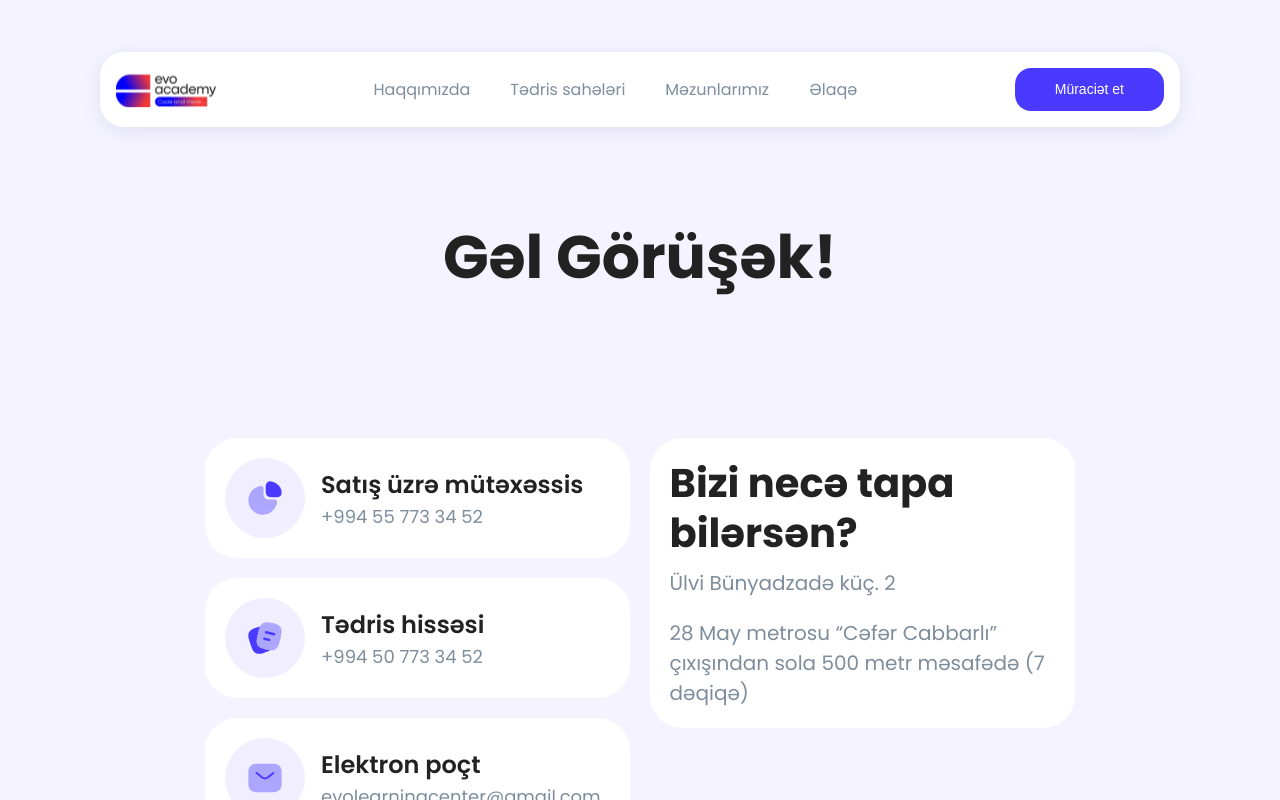
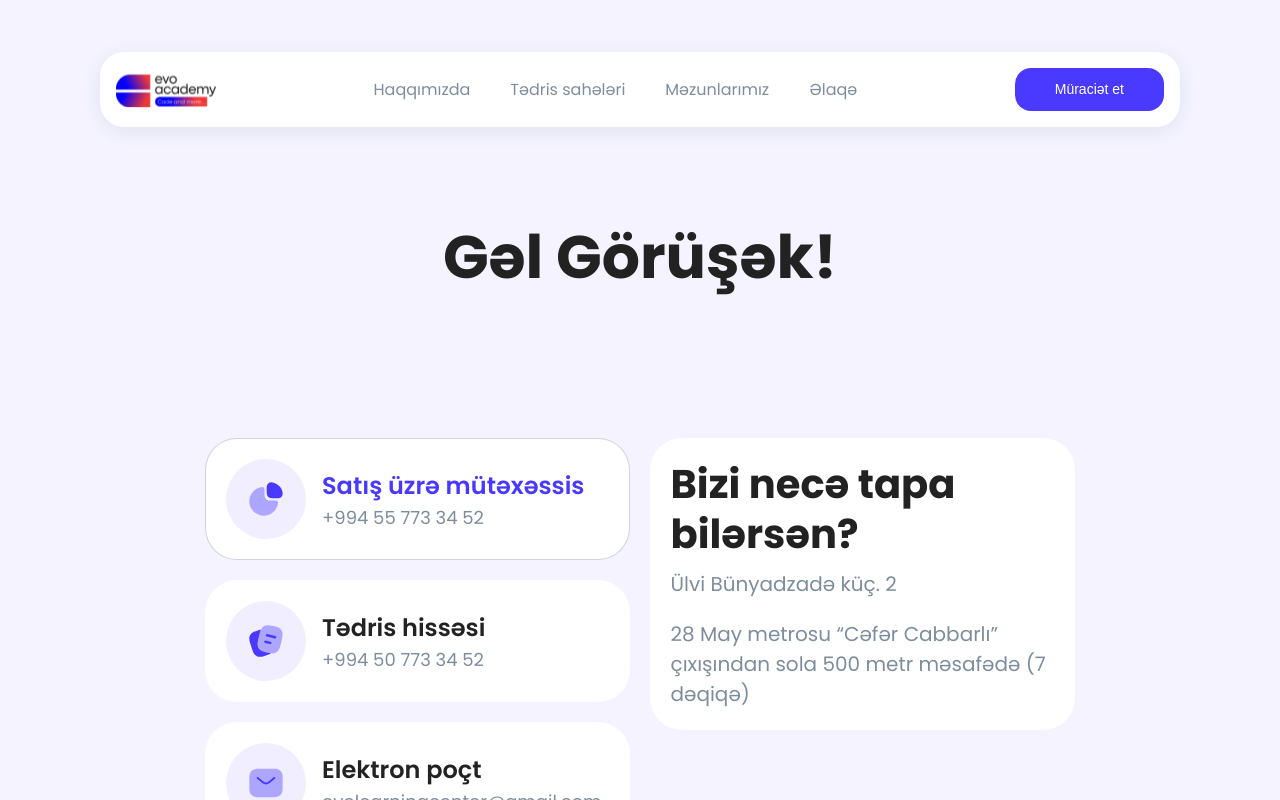
Before and after one commit to gulaism/Evo-Web, a React (Vite) app: page /contact in a window 1280 px wide. In both pictures the pointer is over the element 417 px from the left and 498 px from the top of the page. Shown: the top 800 px of the page. Built offline with nearby package versions, Linux system fonts and the light colour scheme.

Commit message:
added: hover functionality

```diff
--- a/src/pages/user/ContactPage/Contact.module.scss
+++ b/src/pages/user/ContactPage/Contact.module.scss
@@ -33,6 +33,8 @@ h1 {
             gap: 16px;
             cursor: pointer;
             position: relative;
+            border: 1px solid transparent;
+            transition: all 0.3s ease;
 
 
             .imgCont {
@@ -57,6 +59,7 @@ h1 {
                 font-weight: 600;
                 font-size: 24px;
                 line-height: 36px;
+                transition: all 0.3s ease;
             }
 
 
@@ -64,6 +67,16 @@ h1 {
                 color: $secondColor;
                 font-size: 18px;
                 line-height: 27px;
+            }
+
+
+            &:hover {
+                border: 1px solid #7E8D9C5E;
+
+
+                .title {
+                    color: #4A3AFF;
+                }
             }
         }
     }
@@ -76,6 +89,8 @@ h1 {
         padding: 20px;
         cursor: pointer;
         position: relative;
+        border: 1px solid transparent;
+        transition: all 0.3s ease;
 
 
         .title {
@@ -85,6 +100,7 @@ h1 {
             line-height: 50px;
             margin-bottom: 10px;
             text-align: start;
+            transition: all 0.3s ease;
         }
 
 
@@ -97,6 +113,16 @@ h1 {
             font-size: 20px;
             line-height: 30px;
         }
+
+
+        &:hover {
+            border: 1px solid #7E8D9C5E;
+
+
+            .title {
+                color: #4A3AFF;
+            }
+        }
     }
 
 
```
